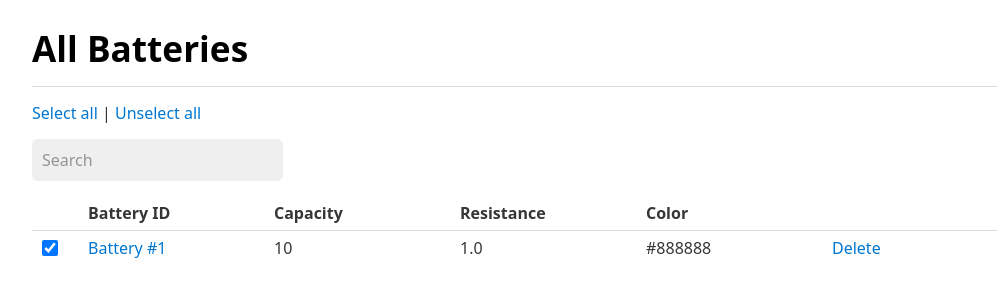
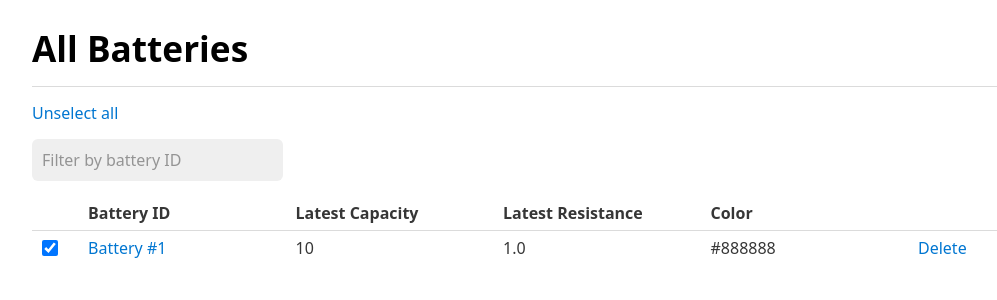
Before and after one commit to Leyka/BatteryTest, a Flask app: page / in a window 1280 px wide. Shown: the part 46-346 px from the top of the page, without its empty margins (118-1115 px from the left). Run offline with Flask 2, Linux system fonts and the light colour scheme; tables that the repository leaves empty hold one stand-in row (values such as "Sample post").

Commit message:
Implement table filter by battery ID

```diff
--- a/server/models.py
+++ b/server/models.py
@@ -14,7 +14,8 @@ class Battery(db.Model):
     used_by = db.Column(db.String)
     spec_id = db.Column(db.Integer, db.ForeignKey('battery_spec.id'))
     tests = db.relationship(
-        'BatteryTest', backref='battery', lazy='dynamic')
+        'BatteryTest', backref='battery', lazy='dynamic', cascade="all,delete")
+    spec = db.relationship('BatterySpec', backref='battery')
 
     def __init__(self, public_id):
         self.public_id = public_id
@@ -29,6 +30,9 @@ class BatterySpec(db.Model):
         self.manufacturer = manufacturer
         self.model = model
 
+    def __str__(self):
+        return f"{self.manufacturer} {self.model}"
+
 
 class BatteryTest(db.Model):
     id = db.Column(db.Integer, primary_key=True)
--- /dev/null
+++ b/server/static/js/app.js
@@ -0,0 +1,30 @@
+// Un/Select all batteries
+document.getElementById("select-all").addEventListener('click', (e) => {
+    let allSelected = true;
+    document.querySelectorAll('.chkBattery').forEach(checkbox => {
+        checkbox.checked = !checkbox.checked;
+        allSelected = checkbox.checked;
+    });
+
+    e.target.innerText = allSelected ? "Unselect all" : "Select all";
+});
+
+// Filter table by battery ID
+document.getElementById("filterById").addEventListener('keyup', (e) => {
+    const keyword = e.target.value.toLowerCase();
+
+    const table = document.getElementById("tblBatteries");
+    const tableRows = table.getElementsByTagName('tr');
+
+    // Loop through all table rows, and hide those who don't match the search query
+    for (let i=0; i < tableRows.length; i++) {
+        const row = tableRows[i];
+        const tdBatteryId = row.getElementsByTagName("td")[1];
+
+        if (tdBatteryId) {
+            const value = tdBatteryId.textContent || tdBatteryId.innerText;
+            const found = value.toLowerCase().indexOf(keyword) > -1;
+            row.style.display = found ? "" : "none";
+        }
+    }
+});
--- a/server/templates/battery.html
+++ b/server/templates/battery.html
@@ -1,6 +1,6 @@
 {% extends "layout.html" %}
 
-{% block title %}Battery: {{ battery_id }}{% endblock %}
+{% block title %}Battery <code>{{ battery_id }}</code>{% endblock %}
 
 {% block content %}
 {% endblock %}
--- a/server/templates/index.html
+++ b/server/templates/index.html
@@ -6,28 +6,28 @@
   {% if batteries %}
     <div class="vertial-space space-between">
       <div>
-        <a href="#">Select all</a> | <a href="#">Unselect all</a>
+        <a href="#" id="select-all">Unselect all</a>
       </div>
       <div>
         <!--<a href="#">Export CSV</a> | <a href="#">Copy capacity to clipboard</a>-->
       </div>
     </div>
-    <input type="text" placeholder="Search" id="search" class="vertial-space"/>
-    <table class="table-sortable">
+    <input type="text" placeholder="Filter by battery ID" id="filterById" class="vertial-space"/>
+    <table id="tblBatteries" class="table-sortable">
       <thead>
         <tr>
           <th width="50"></th>
           <th>Battery ID</th>
-          <th title="Last known capacity (mah)">Capacity</th>
-          <th title="Last known resistance (mohm)">Resistance</th>
+          <th title="Last known capacity (mah)">Latest Capacity</th>
+          <th title="Last known resistance (mohm)">Latest Resistance</th>
           <th>Color</th>
-          <th></th>
+          <th width="100"></th>
         </tr>
       </thead>
       <tbody>
         {% for battery in batteries %}
         <tr>
-          <th><input type="checkbox" checked class="chkBattery"></th>
+          <td><input type="checkbox" checked class="chkBattery"></td>
           <td>
             <a href="/batteries/{{battery.public_id}}">
               Battery #{{ battery.public_id}}
--- a/server/templates/layout.html
+++ b/server/templates/layout.html
@@ -12,7 +12,8 @@
       rel="stylesheet"
       href="{{ url_for('static', filename='css/style.css') }}"
     />
-    <script src="{{ url_for('static', filename='js/table-sortable.js') }}" defer></script>
+    <script src="{{ url_for('static', filename='js/app.js') }}" type="application/javascript" defer></script>
+    <script src="{{ url_for('static', filename='js/table-sortable.js') }}" type="application/javascript" defer></script>
   </head>
   <body>
     <nav>
```
